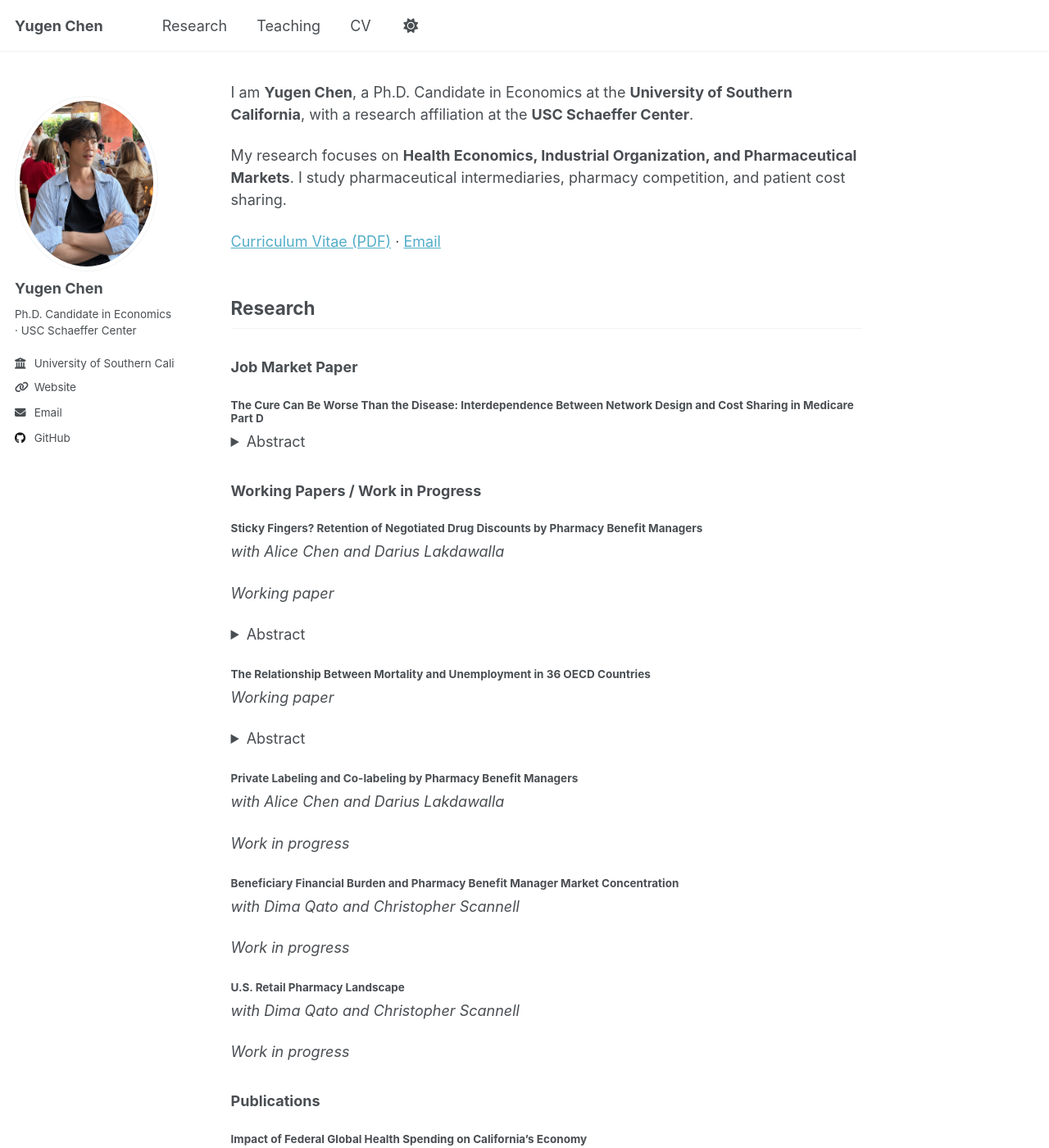
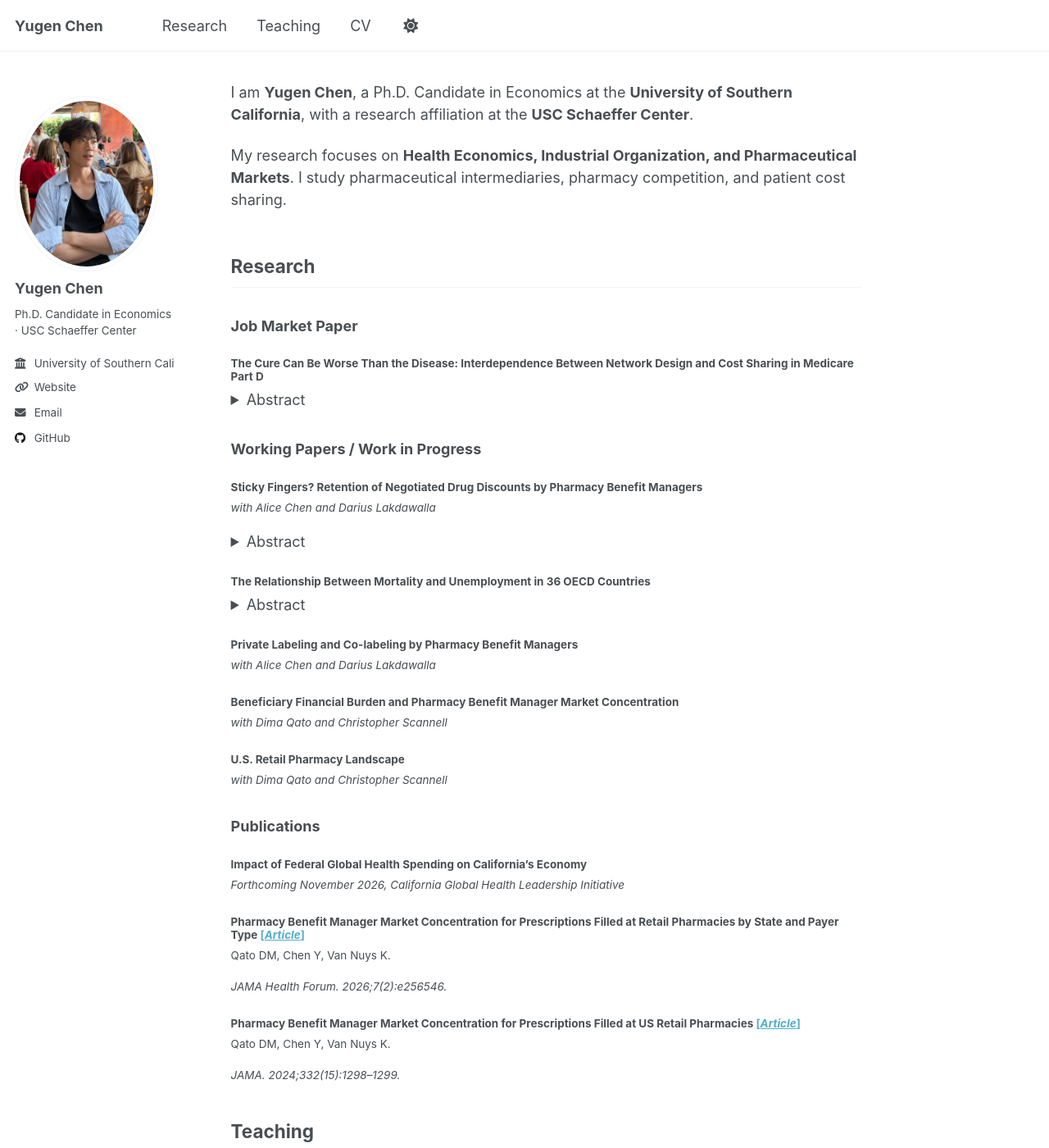
Before and after one commit to YugenChen/YugenChen.github.io, a Jekyll site: the page built from _pages/about.md, in a window 1280 px wide and 1400 px high. Shown: the whole window at 82% size. Built offline with Jekyll 4.4.1, drawn with Linux system fonts in a browser that asks for light colours; some of the changed text lies outside the part shown.

Commit message:
Refine paper typography, inline article links and remove redundant details

```diff
--- a/_data/research.yml
+++ b/_data/research.yml
@@ -57,6 +57,7 @@ work_in_progress:
   paper_url: null
 publications:
 - title: Impact of Federal Global Health Spending on California’s Economy
+  show_abstract: false
   venue: Forthcoming November 2026, California Global Health Leadership Initiative
   abstract: This report estimates the economic activity and patented innovation associated with U.S. federal
     global-health-related funding in California. Combining USAspending transaction records, BEA RIMS II
--- a/_includes/paper.html
+++ b/_includes/paper.html
@@ -1,16 +1,14 @@
 {% assign paper = include.paper %}
 <article class="research-paper">
-  <h4>{{ paper.title }}</h4>
-  {% if paper.coauthors %}<p><em>with {{ paper.coauthors }}</em></p>{% endif %}
-  {% if paper.authors %}<p>{{ paper.authors }}</p>{% endif %}
-  {% if paper.status %}<p><em>{{ paper.status }}</em></p>{% endif %}
-  {% if paper.venue %}<p><em>{{ paper.venue }}</em></p>{% endif %}
-  {% if paper.abstract %}
+  <h4 class="paper-title">{{ paper.title }}{% if paper.url %} <a class="paper-article-link" href="{{ paper.url }}">[<em>Article</em>]</a>{% endif %}</h4>
+  {% if paper.coauthors %}<p class="paper-meta"><em>with {{ paper.coauthors }}</em></p>{% endif %}
+  {% if paper.authors %}<p class="paper-meta">{{ paper.authors }}</p>{% endif %}
+  {% if paper.venue %}<p class="paper-meta"><em>{{ paper.venue }}</em></p>{% endif %}
+  {% if paper.abstract and paper.show_abstract != false %}
   <details class="paper-abstract">
     <summary>Abstract</summary>
     {{ paper.abstract | markdownify }}
   </details>
   {% endif %}
-  {% if paper.paper_url %}<p><a href="{{ paper.paper_url | relative_url }}">Paper</a></p>{% endif %}
-  {% if paper.url %}<p><a href="{{ paper.url }}">Article</a></p>{% endif %}
+  {% if paper.paper_url %}<p class="paper-meta"><a href="{{ paper.paper_url | relative_url }}">Paper</a></p>{% endif %}
 </article>
--- a/_pages/about.md
+++ b/_pages/about.md
@@ -14,8 +14,6 @@ I am **Yugen Chen**, a Ph.D. Candidate in Economics at the **University of South
 
 My research focuses on **Health Economics, Industrial Organization, and Pharmaceutical Markets**. I study pharmaceutical intermediaries, pharmacy competition, and patient cost sharing.
 
-[Curriculum Vitae (PDF)]({{ '/files/yugen-chen-cv.pdf' | relative_url }}) · [Email](mailto:{{ site.author.email }})
-
 ## Research {#research}
 
 {% include research.html %}
--- a/assets/css/main.scss
+++ b/assets/css/main.scss
@@ -86,3 +86,14 @@ html { scroll-behavior: smooth; }
   font-size: 0.9em;
   line-height: 1.4;
 }
+
+// Match coauthors, author lists and publication details to the paper-title size.
+.research-paper .paper-title,
+.research-paper .paper-meta {
+  font-size: $type-size-6;
+}
+
+.research-paper .paper-title .paper-article-link {
+  font-size: inherit;
+  white-space: nowrap;
+}
```
Also changed, not shown: docs/website-audit.md (+4 -0 lines).
